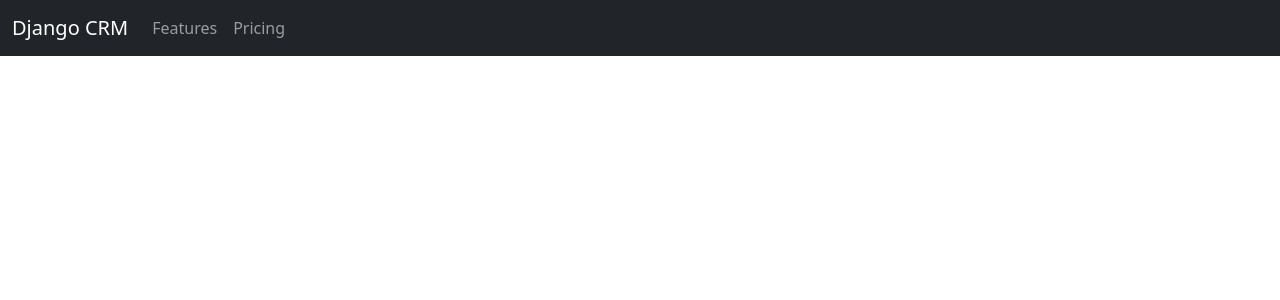
After one commit to ChristinaScott/crm, a Django app: template website/templates/base.html in a window 1280 px wide. The commit adds this page. Shown: the top 300 px of the page. Run offline with Django 5.2, Linux system fonts and the light colour scheme; the template is opened without the code that fills it, so the values that code supplies are empty.

Commit message:
adding base template with bootstrap

```diff
--- /dev/null
+++ b/website/templates/base.html
@@ -0,0 +1,21 @@
+<!doctype html>
+<html lang="en">
+  <head>
+    <meta charset="utf-8">
+    <meta name="viewport" content="width=device-width, initial-scale=1">
+    <title>Django CRM</title>
+    <link href="https://cdn.jsdelivr.net/npm/bootstrap@5.3.3/dist/css/bootstrap.min.css" rel="stylesheet" integrity="sha384-QWTKZyjpPEjISv5WaRU9OFeRpok6YctnYmDr5pNlyT2bRjXh0JMhjY6hW+ALEwIH" crossorigin="anonymous">
+  </head>
+  <body>
+    {% include 'navbar.html'%}
+    <div>
+        <p>
+            {% block content %}
+            <!-- Default content can go here -->
+            {% endblock %}
+        </p>
+    </div>
+
+    <script src="https://cdn.jsdelivr.net/npm/bootstrap@5.3.3/dist/js/bootstrap.bundle.min.js" integrity="sha384-YvpcrYf0tY3lHB60NNkmXc5s9fDVZLESaAA55NDzOxhy9GkcIdslK1eN7N6jIeHz" crossorigin="anonymous"></script>
+  </body>
+</html>
--- /dev/null
+++ b/website/templates/navbar.html
@@ -0,0 +1,18 @@
+<nav class="navbar navbar-expand-lg navbar-dark bg-dark">
+    <div class="container-fluid">
+      <a class="navbar-brand" href="{% url 'home' %}">Django CRM</a>
+      <button class="navbar-toggler" type="button" data-bs-toggle="collapse" data-bs-target="#navbarNavDropdown" aria-controls="navbarNavDropdown" aria-expanded="false" aria-label="Toggle navigation">
+        <span class="navbar-toggler-icon"></span>
+      </button>
+      <div class="collapse navbar-collapse" id="navbarNavDropdown">
+        <ul class="navbar-nav">
+          <li class="nav-item">
+            <a class="nav-link" href="#">Features</a>
+          </li>
+          <li class="nav-item">
+            <a class="nav-link" href="#">Pricing</a>
+          </li>
+        </ul>
+      </div>
+    </div>
+  </nav>
```
Also changed, not shown: website/templates/home.html (+8 -0 lines).
